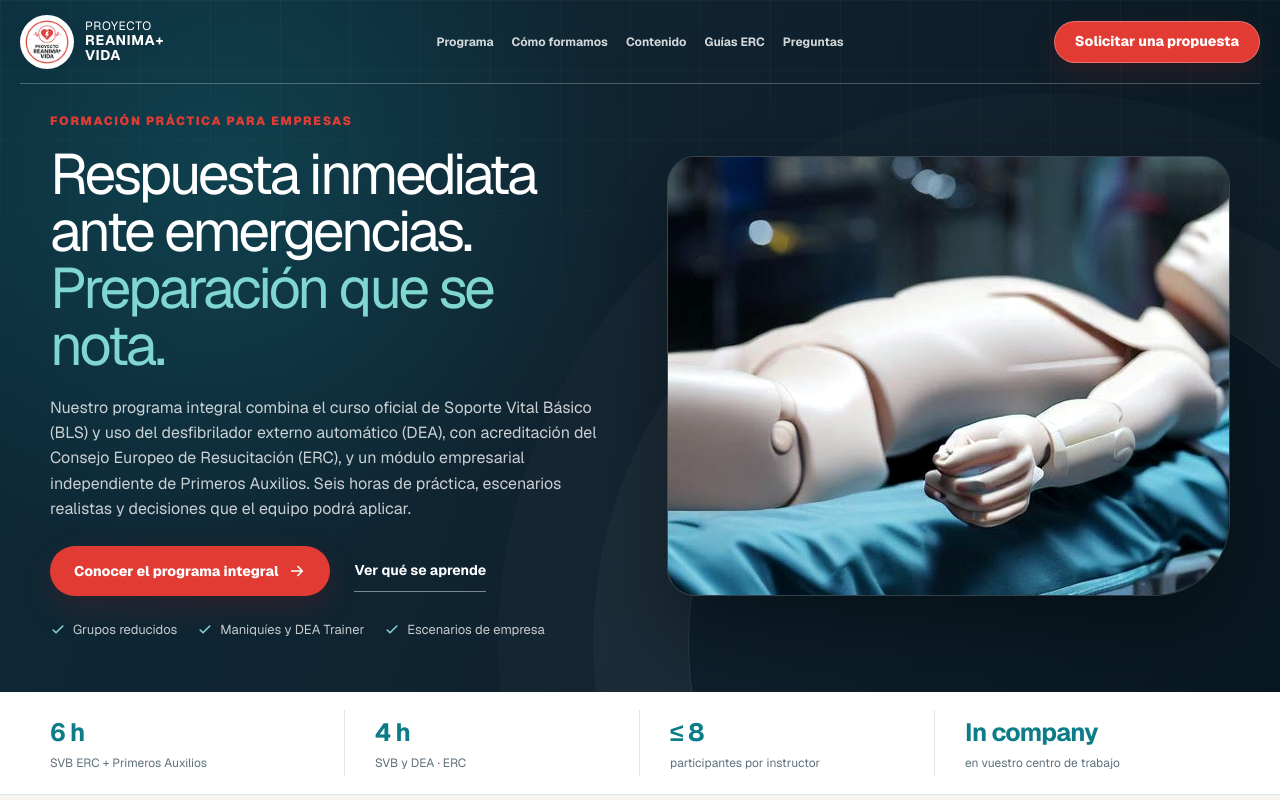
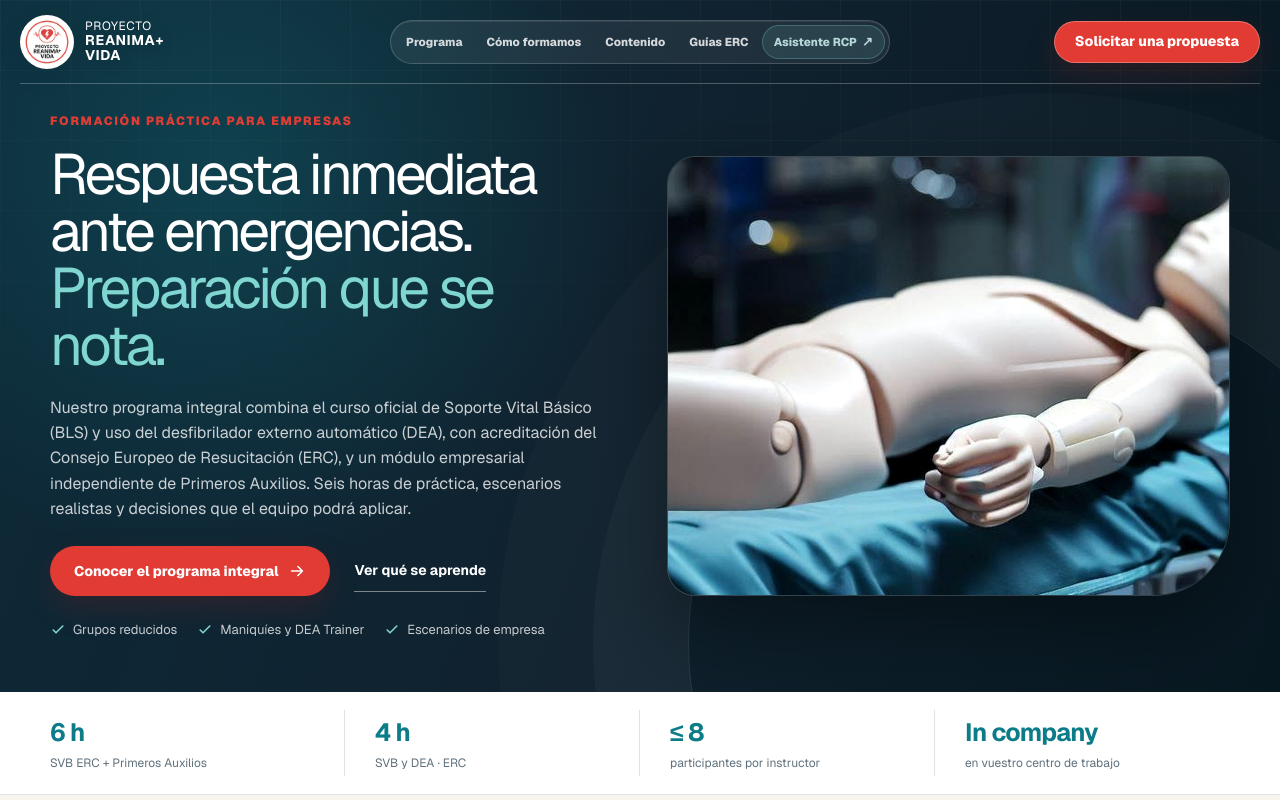
Before and after one commit to DGutiM/proyectoreanimaweb, a Next.js app: page / in a window 1280 px wide. Shown: the top 800 px of the page. Built offline with nearby package versions, Linux system fonts and the light colour scheme.

Commit message:
Añade Asistente RCP a la navegación

```diff
--- a/app/globals.css
+++ b/app/globals.css
@@ -1268,6 +1268,65 @@ footer { padding-block: 38px 56px; }
   .contact-layout { width: calc(100% - 24px); }
 }
 
+@media (min-width: 1001px) {
+  .desktop-navigation {
+    display: flex;
+    gap: 2px !important;
+    border: 1px solid rgb(255 255 255 / 18%);
+    border-radius: 999px;
+    background: rgb(255 255 255 / 7%);
+    padding: 4px;
+    box-shadow: inset 0 1px 0 rgb(255 255 255 / 8%);
+    backdrop-filter: blur(12px);
+  }
+  .desktop-navigation a {
+    display: inline-flex;
+    min-height: 34px;
+    align-items: center;
+    gap: 5px;
+    border-radius: 999px;
+    padding: 0 11px;
+    opacity: 1;
+    font-size: 11.5px;
+    font-weight: 720;
+    letter-spacing: .005em;
+    transition: background .2s ease, color .2s ease, transform .2s ease;
+  }
+  .desktop-navigation a:hover,
+  .desktop-navigation a:focus-visible {
+    background: rgb(255 255 255 / 12%);
+    transform: translateY(-1px);
+  }
+  .desktop-navigation .desktop-app-link {
+    border: 1px solid rgb(128 214 209 / 35%);
+    background: rgb(128 214 209 / 14%);
+    color: #d9fffc;
+  }
+  .desktop-app-link span { font-size: 13px; }
+}
+
+@media (min-width: 1001px) and (max-width: 1140px) {
+  .site-header { gap: 14px; }
+  .desktop-navigation a { padding-inline: 8px; font-size: 10.5px; }
+  .site-header > .button { padding-inline: 15px; font-size: 12px; }
+}
+
+@media (max-width: 1000px) {
+  .mobile-menu-dialog nav a.mobile-menu-app-link {
+    grid-template-columns: 30px 1fr auto;
+    margin-top: 7px;
+    border: 1px solid rgb(12 126 136 / 20%);
+    border-radius: 13px;
+    background: rgb(128 214 209 / 13%);
+    padding: 0 12px;
+  }
+  .mobile-menu-dialog nav a.mobile-menu-app-link::after {
+    color: var(--aqua-dark);
+    content: '↗';
+    font-size: 16px;
+  }
+}
+
 /* Recursos prioritarios, navegación compacta y transparencia */
 .guides-panel {
   position: relative;
--- a/app/mobile-menu.tsx
+++ b/app/mobile-menu.tsx
@@ -4,7 +4,7 @@
 
 import { useRef } from 'react';
 
-const mobileLinks = [
+const sectionLinks = [
   ['Inicio', '#inicio'],
   ['Programa', '#programas'],
   ['Cómo formamos', '#metodologia'],
@@ -30,7 +30,13 @@ function CloseIcon() {
   );
 }
 
-export default function MobileMenu({ contactHref }: { contactHref: string }) {
+export default function MobileMenu({
+  contactHref,
+  appHref,
+}: {
+  contactHref: string;
+  appHref: string;
+}) {
   const dialogRef = useRef<HTMLDialogElement>(null);
   const triggerRef = useRef<HTMLButtonElement>(null);
 
@@ -78,12 +84,22 @@ export default function MobileMenu({ contactHref }: { contactHref: string }) {
 
           <p className="mobile-menu-kicker">Explorar la página</p>
           <nav aria-label="Secciones de la página">
-            {mobileLinks.map(([label, href], index) => (
+            {sectionLinks.map(([label, href], index) => (
               <a href={href} onClick={closeMenu} key={href}>
                 <span>{String(index + 1).padStart(2, '0')}</span>
                 <strong>{label}</strong>
               </a>
             ))}
+            <a
+              className="mobile-menu-app-link"
+              href={appHref}
+              target="_blank"
+              rel="noreferrer"
+              onClick={closeMenu}
+            >
+              <span>{String(sectionLinks.length + 1).padStart(2, '0')}</span>
+              <strong>Asistente RCP</strong>
+            </a>
           </nav>
 
           <a className="mobile-menu-contact" href={contactHref} onClick={closeMenu}>
--- a/app/page.tsx
+++ b/app/page.tsx
@@ -82,7 +82,7 @@ export default function Home() {
       />
 
       <header className="site-header">
-        <MobileMenu contactHref={contactHref} />
+        <MobileMenu contactHref={contactHref} appHref={appHref} />
         <a className="brand" href="#inicio" aria-label="Proyecto Reanima más Vida">
           <Logo />
           <span>
@@ -94,7 +94,9 @@ export default function Home() {
           <a href="#metodologia">Cómo formamos</a>
           <a href="#cronograma">Contenido</a>
           <a href="#recursos">Guías ERC</a>
-          <a href="#preguntas">Preguntas</a>
+          <a className="desktop-app-link" href={appHref} target="_blank" rel="noreferrer">
+            Asistente RCP <span aria-hidden="true">↗</span>
+          </a>
         </nav>
         <a className="button button-small" href={contactHref}>
           Solicitar una propuesta
@@ -402,13 +404,13 @@ export default function Home() {
         <div className="shell app-panel">
           <div className="app-copy">
             <p className="eyebrow">La formación continúa</p>
-            <h2>Una herramienta digital para repasar la secuencia de actuación</h2>
+            <h2>Asistente RCP para repasar la secuencia de actuación</h2>
             <p>
               Nuestra aplicación de reanimación permite familiarizarse con los pasos
               esenciales y mantener el algoritmo presente después del curso.
             </p>
             <a className="button button-light" href={appHref} target="_blank" rel="noreferrer">
-              Abrir la app de reanimación <ArrowIcon />
+              Abrir Asistente RCP <ArrowIcon />
             </a>
             <p className="safety-note">
               Herramienta educativa complementaria. Ante una emergencia real, llama al
```
